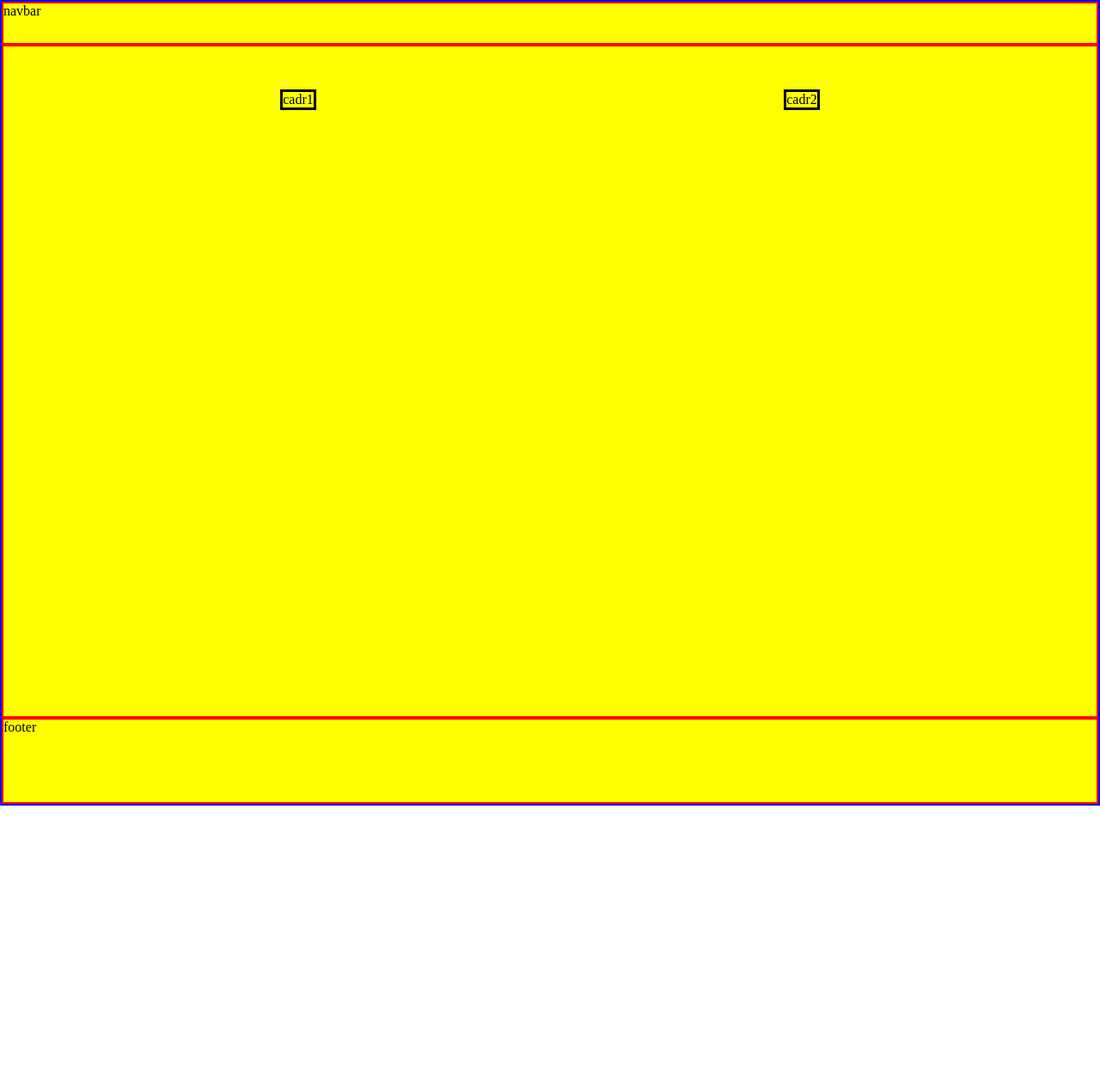
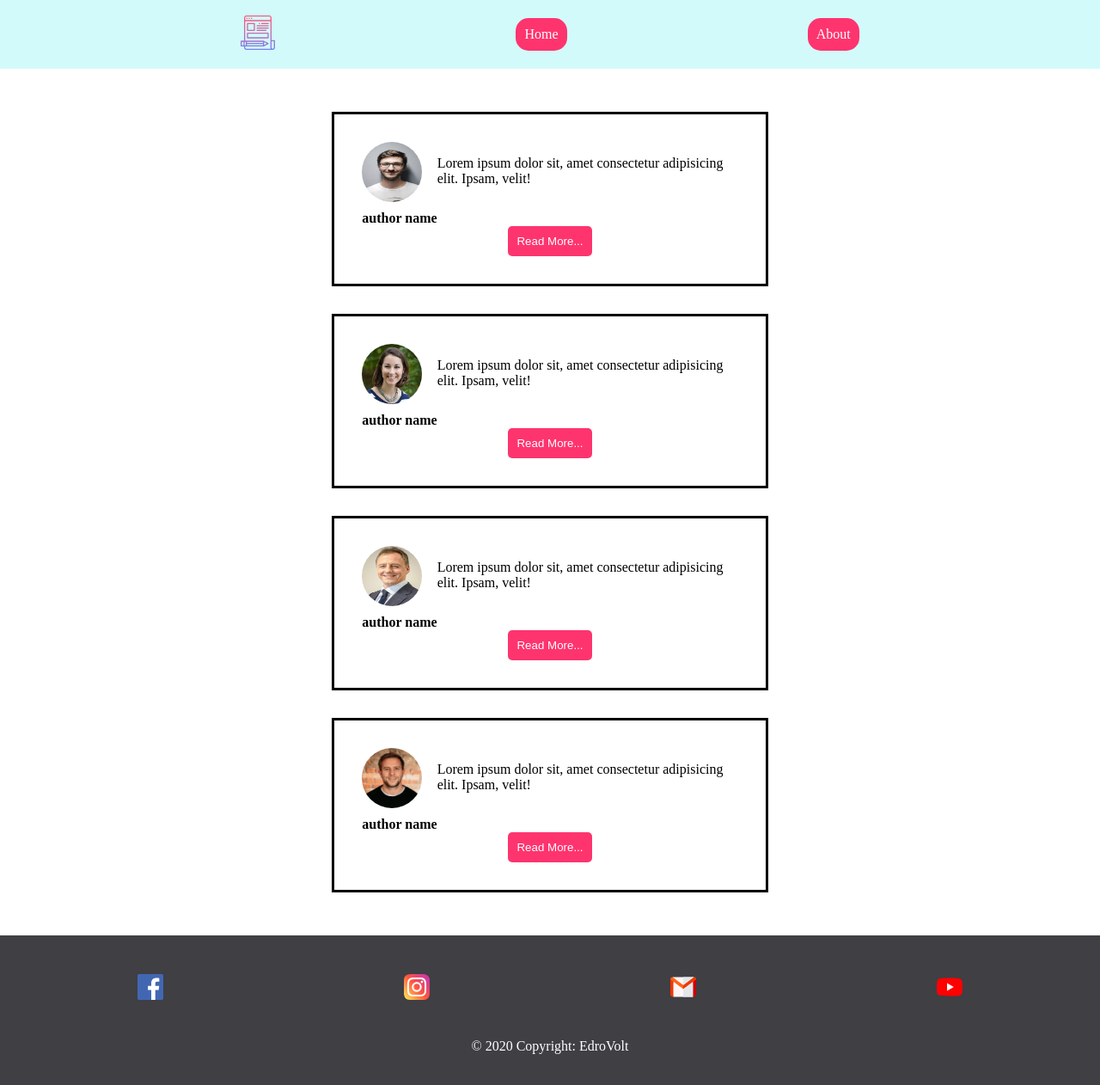
Before and after one commit to EdroVolt/BlogSite, a website: page index.html in a window 1280 px wide. Shown: the whole page at 86% size. Before the commit the page ends 937 px from the top, so only its background shows below. Drawn offline with Linux system fonts and the light colour scheme.

Commit message:
feat: add logo and navigation links for navbar add blog post card and add some colors add social links and copyright to the footer

```diff
--- a/css/app.css
+++ b/css/app.css
@@ -1,24 +1,40 @@
 html,
 body {
   margin: 0;
+  /* background: #512b58; */
 }
 
 .container {
   height: 100%;
-  background: yellow;
-  border: 2px solid blue;
+  /* background: yellow; */
+  /* border: 2px solid blue; */
   display: grid;
   grid-template-columns: 1fr;
-  grid-template-rows: 50px 783px 100px;
+  grid-template-rows: 80px minmax(683px, auto) 174px;
 }
 
-.container > div {
-  border: 2px solid red;
+.container div {
+  /* border: 2px solid red; */
   /* display: flex; */
 }
 
 .navbar {
   /* grid-area: nv; */
+  /* padding: 20px; */
+  background: #d2fafb;
+  display: flex;
+  align-items: center;
+  justify-content: space-evenly;
+}
+
+.home,
+.about {
+  padding: 10px;
+  background-color: #fe346e;
+  text-decoration: none;
+  color: white;
+  border-radius: 15px;
+  /* margin: 0 20px; */
 }
 
 .header {
@@ -26,17 +42,86 @@ body {
 }
 
 .content {
-  padding: 50px;
+  margin: 50px auto;
+  display: grid;
+  grid-template-columns: repeat(1, 1fr);
+  /* grid-template-rows: 180px; */
+  /* grid-template-rows: repeat(2, minmax(200px, 1fr)); */
+  grid-gap: 2rem;
+  align-items: flex-start;
+}
+
+.card {
+  border: 3px solid black;
+  /* min-width: 500px; */
+  /* display: flex;
+  flex-direction: column; */
+  padding: 2rem;
+  /* background: #2c003e; */
+  /* color: white; */
+}
+
+.card-content {
   display: flex;
-  justify-content: space-around;
-  align-items: start;
-  flex-wrap: wrap;
+  justify-content: space-between;
+}
+
+.author-details {}
+
+.profile-pic {
+  width: 70px;
+  height: 70px;
+  border-radius: 50%;
+  /* justify-self: flex-end; */
+  display: block;
+  margin-bottom: 10px;
+}
+
+.subject {
+  max-width: 350px;
+  /* display: block; */
+  justify-self: flex-end;
+}
+
+.read-more {
+  /* align-self: center;
+  justify-self: flex-end; */
+  display: block;
+  margin: auto;
+  padding: 10px;
+  border-radius: 5px;
+  background: #fe346e;
+  color: white;
+  border: none;
+}
+
+@media (min-width: 1300px) {
+  .content {
+    grid-template-columns: repeat(2, 1fr);
+  }
 }
 
 .footer {
   /* grid-area: ft; */
+  padding: 20px;
+  background: #3f3f44;
+  color: white;
+  display: flex;
+  flex-direction: column;
+  align-items: center;
+  justify-content: space-between;
 }
 
-.card {
-  border: 3px solid black;
+.contact-links {
+  display: flex;
+  width: 100%;
+  height: 100%;
+  justify-content: space-around;
+  align-items: center;
 }
+
+.contact-links a {
+  /* display: block; */
+  /* text-decoration: none;
+  color: white;
+} */
--- a/index.html
+++ b/index.html
@@ -10,14 +10,66 @@
 
 <body>
     <div class="container">
-        <div class="navbar">navbar</div>
+        <div class="navbar">
+            <a href="logo">
+                <img src="imgs/logo.svg" alt="logo" width="40" height="40">
+            </a>
+            <a class="home" href="#">Home</a>
+            <a class="about" href="#">About</a>
+        </div>
         <div class="content">
-            <div class="card">cadr1</div>
-            <div class="card">cadr2</div>
-            <!-- <div class="card">cadr3</div>
-            <div class="card">cadr4</div> -->
+            <div class="card">
+                <div class="card-content">
+                    <div class="author-details">
+                        <img class="profile-pic" src="imgs/author1.jpg" alt="author image">
+                        <span class="author-name"><strong>author name</strong></span>
+                    </div>
+                    <p class="subject">Lorem ipsum dolor sit, amet consectetur adipisicing elit. Ipsam, velit!</p>
+                </div>
+                <button class="read-more">Read More...</button>
+            </div>
+            <div class="card">
+                <div class="card-content">
+                    <div class="author-details">
+                        <img class="profile-pic" src="imgs/author2.jpg" alt="author image">
+                        <span class="author-name"><strong>author name</strong></span>
+                    </div>
+                    <p class="subject">Lorem ipsum dolor sit, amet consectetur adipisicing elit. Ipsam, velit!</p>
+                </div>
+                <button class="read-more">Read More...</button>
+            </div>
+            <div class="card">
+                <div class="card-content">
+                    <div class="author-details">
+                        <img class="profile-pic" src="imgs/author3.jpg" alt="author image">
+                        <span class="author-name"><strong>author name</strong></span>
+                    </div>
+                    <p class="subject">Lorem ipsum dolor sit, amet consectetur adipisicing elit. Ipsam, velit!</p>
+                </div>
+                <button class="read-more">Read More...</button>
+            </div>
+            <div class="card">
+                <div class="card-content">
+                    <div class="author-details">
+                        <img class="profile-pic" src="imgs/author4.jpg" alt="author image">
+                        <span class="author-name"><strong>author name</strong></span>
+                    </div>
+                    <p class="subject">Lorem ipsum dolor sit, amet consectetur adipisicing elit. Ipsam, velit!</p>
+                </div>
+                <button class="read-more">Read More...</button>
+            </div>
         </div>
-        <div class="footer">footer</div>
+        <div class="footer">
+            <div class="contact-links">
+                <a href="#"><img src="imgs/facebook.svg" alt="facbook logo" width="30" height="30"></a>
+                <a href="#"><img src="imgs/instagram.svg" alt="instagram logo" width="30" height="30"></a>
+                <a href="#"><img src="imgs/email.svg" alt="email logo" width="30" height="30"></a>
+                <a href="#"><img src="imgs/youtube.svg" alt="youtube logo" width="30" height="30"></a>
+            </div>
+            <div class="copy-rights">
+                <p>© 2020 Copyright: EdroVolt</p>
+            </div>
+        </div>
     </div>
 
 </body>
```
Also changed, not shown: imgs/author1.jpg (added), imgs/author2.jpg (added), imgs/author3.jpg (added), imgs/author4.jpg (added), imgs/email.svg (added), imgs/facebook.svg (added), imgs/instagram.svg (added), imgs/logo.svg (added), imgs/youtube.svg (added).
